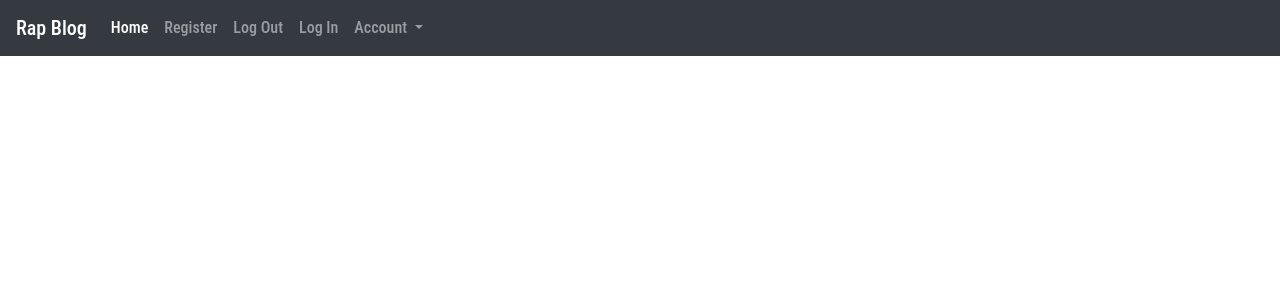
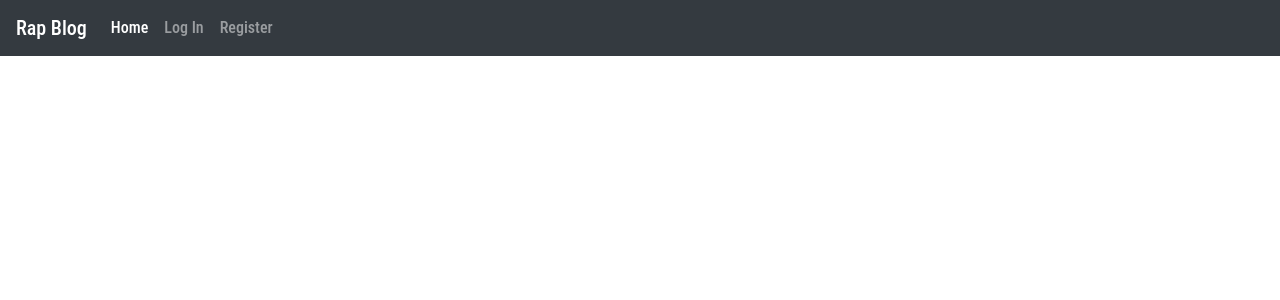
Before and after one commit to andreasarreqi/blog, a Django app: page / in a window 1280 px wide. Shown: the top 300 px of the page. Run offline with Django 3.2, Linux system fonts and the light colour scheme; data that the repository does not hold is empty.

Commit message:
Linking the urls in the base.html file

```diff
--- a/templates/base.html
+++ b/templates/base.html
@@ -1,4 +1,5 @@
 {% load static %}
+
 <!DOCTYPE html>
 <html lang="en" class="h-100">
 
@@ -36,7 +37,7 @@
     <!--Navigation-->
     <header>
         <nav class="navbar navbar-expand-lg navbar-dark bg-dark fixed-top">
-            <a class="navbar-brand" href="#">Rap Blog</a>
+            <a class="navbar-brand" href="{% url 'home' %}">Rap Blog</a>
             <button class="navbar-toggler" type="button" data-toggle="collapse" data-target="#navbarNavDropdown"
                 aria-controls="navbarNavDropdown" aria-expanded="false" aria-label="Toggle navigation">
                 <span class="navbar-toggler-icon"></span>
@@ -44,28 +45,27 @@
             <div class="collapse navbar-collapse" id="navbarNavDropdown">
                 <ul class="navbar-nav">
                     <li class="nav-item active">
-                        <a class="nav-link" href="#">Home <span class="sr-only">(current)</span></a>
+                        <a class="nav-link" href="{% url 'home' %}">Home <span class="sr-only">(current)</span></a>
                     </li>
-                    <li class="nav-item">
-                        <a class="nav-link" href="#">Register</a>
-                    </li>
-                    <li class="nav-item">
-                        <a class="nav-link" href="#">Log Out</a>
-                    </li>
-                    <li class="nav-item">
-                        <a class="nav-link" href="#">Log In</a>
-                    </li>
+                    {% if user.is_authenticated %}
                     <li class="nav-item dropdown">
                         <a class="nav-link dropdown-toggle" href="#" role="button" data-toggle="dropdown"
                             aria-expanded="false">
                             Account
                         </a>
                         <div class="dropdown-menu">
-                            <a class="dropdown-item" href="#">Reginst</a>
-                            <a class="dropdown-item" href="#">Log In</a>
-                            <a class="dropdown-item" href="#">Log Out</a>
+                            <a class="dropdown-item" href="#">My Profile</a>
+                            <a class="dropdown-item" href="{% url 'account_logout' %}">Log Out</a>
                         </div>
                     </li>
+                    {% else %}
+                    <li class="nav-item">
+                        <a class="nav-link" href="{% url 'account_login' %}">Log In</a>
+                    </li>
+                    <li class="nav-item">
+                        <a class="nav-link" href="{% url 'account_signup' %}">Register</a>
+                    </li>
+                    {% endif %}
                 </ul>
             </div>
         </nav>
```
